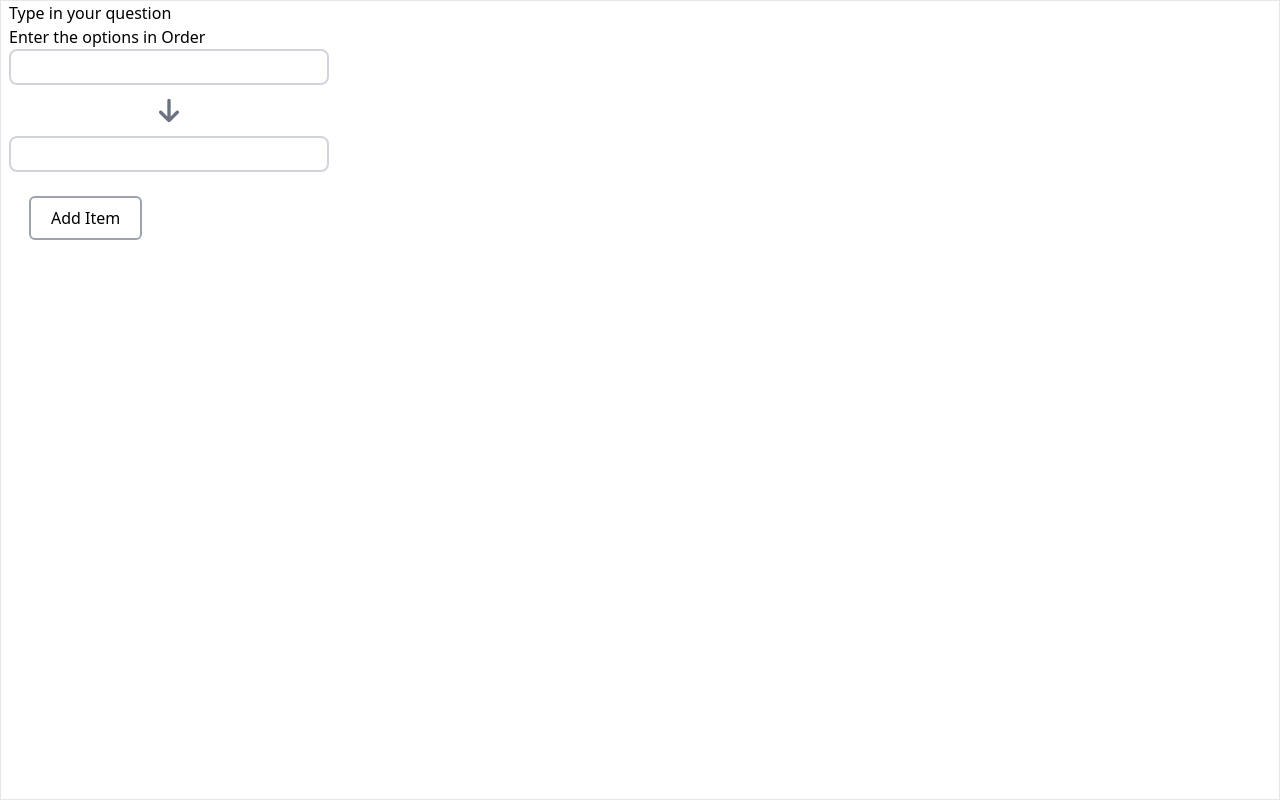
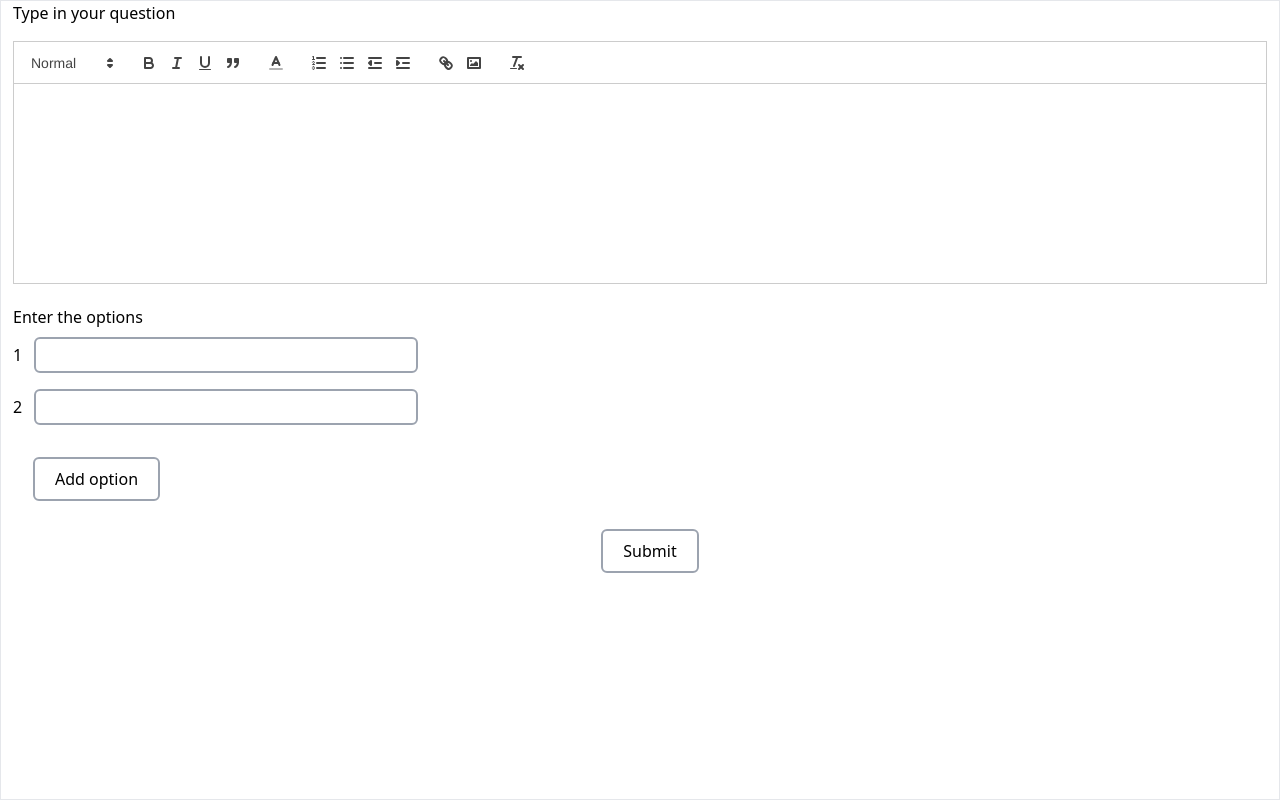
Before and after one commit to Tarvs01/TestTrove, a Next.js app: page /t in a window 1280 px wide. Built offline with nearby package versions, Linux system fonts and the light colour scheme.

Commit message:
Added function to check that maker components have needed value on submit

```diff
--- a/app/t/page.tsx
+++ b/app/t/page.tsx
@@ -6,8 +6,8 @@ import React from 'react'
 function page() {
   return (
     <div className='min-h-screen border'>
-      {/* <ObjectiveMaker /> */}
-      <OrderingMaker />
+      <ObjectiveMaker />
+      {/* <OrderingMaker /> */}
         {/* <QuestionContainer /> */}
     </div>
   )
--- a/components/test_making_components/ObjectiveMaker.tsx
+++ b/components/test_making_components/ObjectiveMaker.tsx
@@ -1,12 +1,16 @@
 'use client'
 import React, {useState, useEffect, ChangeEvent} from 'react'
 import Editor from '../editor_component/Editor'
+import Image from 'next/image'
+import Trashcan from "../../assets/icons/trash-solid.svg"
 
 function ObjectiveMaker() {
   const [options, setOptions] = useState<{id: number, value: string}[]>([{id: 0, value: ""}, {id: 1, value: ""}]);
   const [question, setQuestion] = useState("");
+  const [error, setError] = useState("");
 
   function textareaHandler(e: ChangeEvent<HTMLTextAreaElement>,selectedOptionId: number){
+    setError("");
     let tempOptions : {id: number, value: string}[] = options.map((option) => {
       if(option.id === selectedOptionId){
         return {id: option.id, value: e.target.value};
@@ -15,6 +19,9 @@ function ObjectiveMaker() {
     });
 
     setOptions(tempOptions);
+
+    e.target.style.height = "1px";
+    e.target.style.height = `${5 + e.target.scrollHeight}px`;
   }
 
   function addNewOption(){
@@ -37,6 +44,21 @@ function ObjectiveMaker() {
 
     setOptions(tempOptions);
   }
+
+  function handleSubmit(){
+    if(question.trim() === ""){
+      setError("There must be a question");
+      return;
+    }
+    for(let option of options){
+      if(option.value.trim() === ""){
+        setError("All options must have a value");
+        return;
+      }
+    }
+
+    setError("good to go");
+  }
   return (
     <div className='mx-3'>
       <h3>Type in your question</h3>
@@ -44,16 +66,23 @@ function ObjectiveMaker() {
 
       <div className='my-5'>
         <h3>Enter the options</h3>
+          <ul>
           {
             options.map((option) => {
-              return <div key={option.id} className='flex items-center'>
+              return <li key={option.id} className='flex items-center'>
                 <p className='mr-3'>{option.id + 1}</p>
                 <textarea value={option.value} name={`option${option.id}`} id={`option${option.id}`} className='overflow-hidden w-full max-w-96 resize-none px-2 py-1 my-2 rounded-md border-2 border-gray-400 focus:outline-none focus:border-blue-600' rows={1} onInput={(e: ChangeEvent<HTMLTextAreaElement>) => {textareaHandler(e, option.id)}}></textarea>
-                {![0,1].includes(option.id) && <button className='border-2 border-gray-400 mx-2 px-3' onClick={() => {deleteOption(option.id)}}>del</button>}
-              </div>
+                {![0,1].includes(option.id) && <div onClick={() => deleteOption(option.id)} className='ml-3 cursor-pointer'><Image src={Trashcan} alt='delete' width={15} height={15}/></div>}
+              </li>
             })
           }
+          </ul>
         <button className='border-2 border-gray-400 px-5 py-2 rounded-md mt-6 ml-5' onClick={addNewOption}>Add option</button>
+
+        <div className='mt-3 flex flex-col items-center'>
+          <h3 className='my-2 text-red-600'>{error}</h3>
+          <button onClick={handleSubmit} className='border-2 border-gray-400 px-5 py-2 rounded-md ml-5 w-fit'>Submit</button>
+            </div>
       </div>
     </div>
   )
--- a/components/test_making_components/OrderingMaker.tsx
+++ b/components/test_making_components/OrderingMaker.tsx
@@ -1,13 +1,17 @@
 'use client'
 import React, {useState, useEffect, ChangeEvent} from 'react'
+import Editor from '../editor_component/Editor';
 import Image from 'next/image';
 import DownArrow from "../../assets/icons/arrow-down-solid.svg"
 import Trashcan from "../../assets/icons/trash-solid.svg"
 
 function OrderingMaker() {
     const [orderItems, setOrderItems] = useState<{id:number, value: string}[]>([{id: 0, value: ""}, {id: 1, value: ""}]);
+    const [question, setQuestion] = useState("");
+    const [error, setError] = useState("");
 
     function textareaHandler(e: ChangeEvent<HTMLTextAreaElement>, selectedOptionId: number){
+        setError("");
         let tempItems : {id: number, value: string}[] = orderItems.map((item) => {
             if(item.id === selectedOptionId){
               return {id: item.id, value: e.target.value};
@@ -40,10 +44,26 @@ function OrderingMaker() {
         setOrderItems(tempItems);
     }
 
+    function handleSubmit(){
+        if(question.trim() === ""){
+            setError("There must be a question");
+            return;
+        };
+
+        for(let item of orderItems){
+            if(item.value.trim() === ""){
+                setError("All items must have a value");
+                return;
+            }
+        }
+        setError("Good to go")
+    }
+
   return (
-    <div className='mx-2'>
+    <div className='mx-2 max-w-screen-md'>
         <div>
             <h3>Type in your question</h3>
+            <Editor updateValue={setQuestion} value={question} />
         </div>
 
         <div>
@@ -60,6 +80,10 @@ function OrderingMaker() {
                 })
             }
             <button onClick={addItem} className='border-2 border-gray-400 px-5 py-2 rounded-md mt-6 ml-5'>Add Item</button>
+            <div className='mt-3 flex flex-col items-center'>
+                <h3 className='my-2 text-red-600'>{error}</h3>
+                <button onClick={handleSubmit} className='border-2 border-gray-400 px-5 py-2 rounded-md ml-5 w-fit'>Submit</button>
+            </div>
         </div>
     </div>
   )
```
